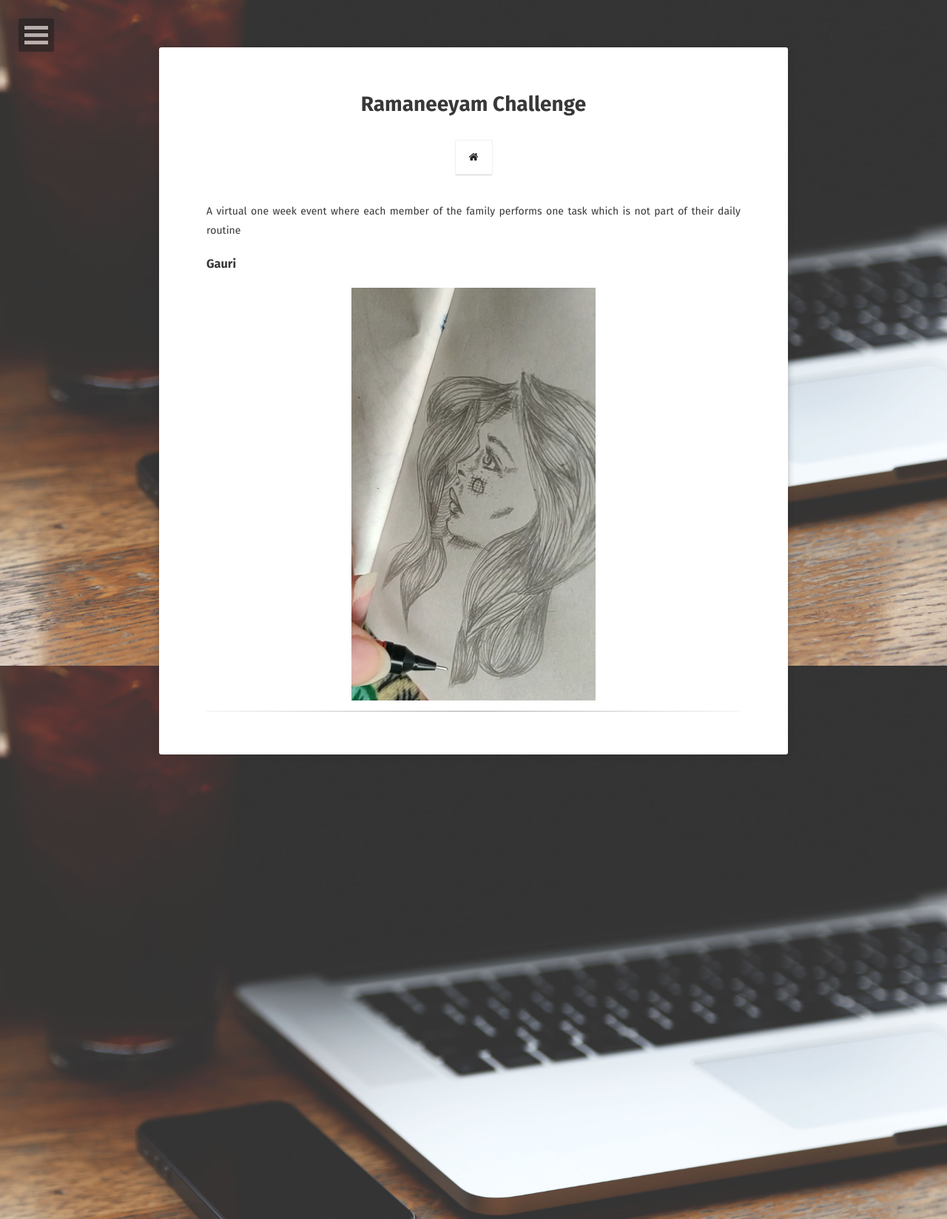
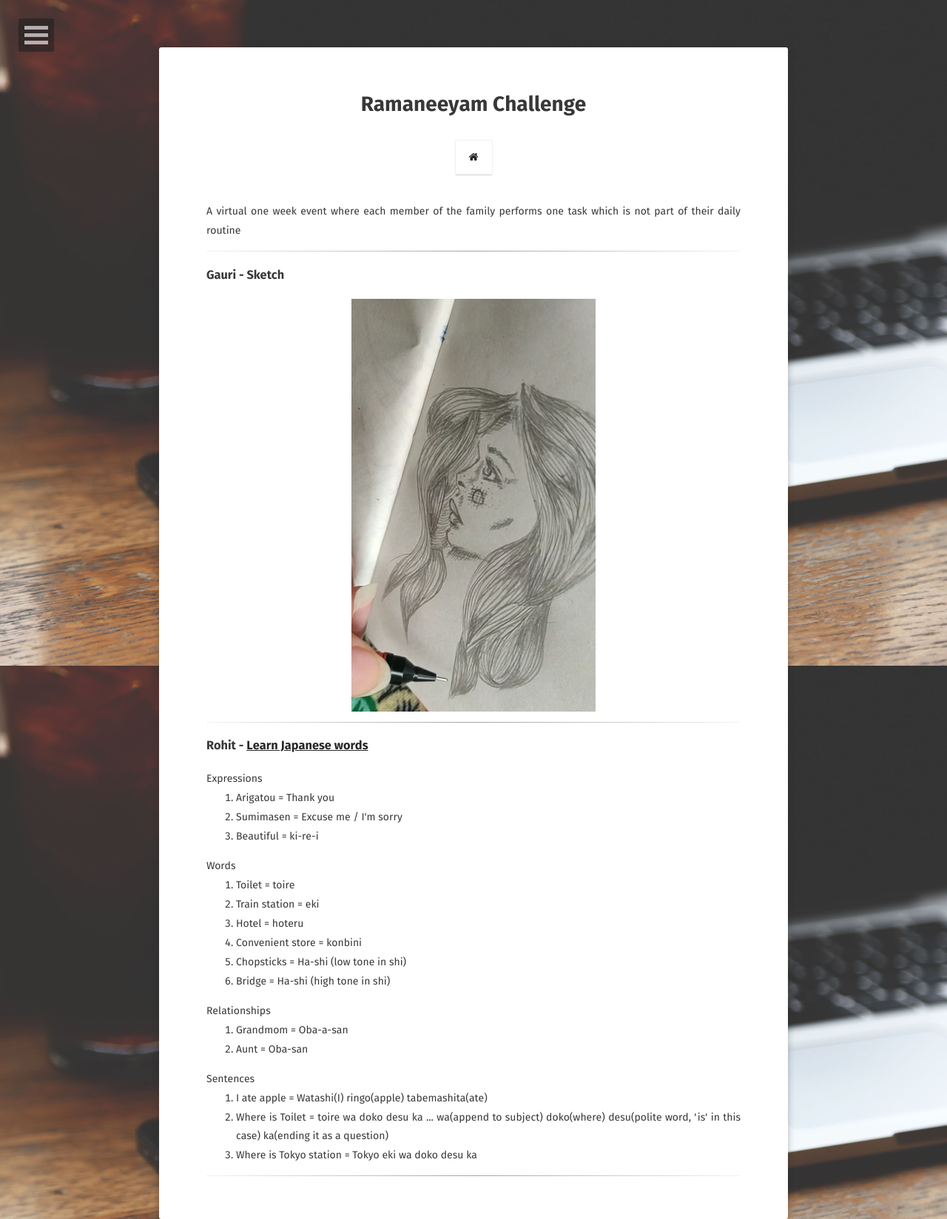
Before and after one commit to rohitnair987/rohitnair987.github.io, a Jekyll site: the page built from activities/ramaneeyamchallenge.md, in a window 1280 px wide. Shown: the whole page at 74% size. Built offline with Jekyll 4.4.1, drawn with Linux system fonts in a browser that asks for light colours; some web fonts are replaced; comment, search, counter and statistics services are not loaded.

Commit message:
learning japanese

```diff
--- a/_layouts/ramaneeyamchallenge.html
+++ b/_layouts/ramaneeyamchallenge.html
@@ -26,16 +26,51 @@ layout: compress
 				<div class="wow fadeInLeft" data-wow-duration="1.5s">
                 	<p>A virtual one week event where each member of the family performs one task which is not part of their daily routine</p>
                 </div>
+                <hr />
 
                 <div class="activity-list">
                     <div class="wow fadeInLeft" data-wow-duration="1.5s">
                         <h3>
-                            Gauri
+                            Gauri - Sketch
                         </h3>
                         <img src="{{ site.url }}/assets/img/ramaneeyamchallenge/Gauri_Sketch.png">
                     </div>
-                    <hr />
                 </div>
+                <hr />
+                <div class="activity-list no-margin">
+                    <div class="wow fadeInLeft" data-wow-duration="1.5s">
+                        <h3>
+                            Rohit - <a href="https://www.youtube.com/watch?v=8YV8KmfBbBM">Learn Japanese words</a>
+                        </h3>
+                        <p>Expressions</p>
+                        <ol>
+                            <li>Arigatou = Thank you</li>
+                            <li>Sumimasen = Excuse me / I'm sorry</li>
+                            <li>Beautiful = ki-re-i</li>
+                        </ol>
+                        <p>Words</p>
+                        <ol>
+                            <li>Toilet = toire</li>
+                            <li>Train station = eki</li>
+                            <li>Hotel = hoteru</li>
+                            <li>Convenient store = konbini</li>
+                            <li>Chopsticks = Ha-shi (low tone in shi)</li>
+                            <li>Bridge = Ha-shi (high tone in shi)</li>
+                        </ol>
+                        <p>Relationships</p>
+                        <ol>
+                            <li>Grandmom = Oba-a-san</li>
+                            <li>Aunt = Oba-san</li>
+                        </ol>
+                        <p>Sentences</p>
+                        <ol>
+                            <li>I ate apple = Watashi(I) ringo(apple) tabemashita(ate)</li>
+                            <li>Where is Toilet = toire wa doko desu ka ... wa(append to subject) doko(where) desu(polite word, 'is' in this case) ka(ending it as a question)</li>
+                            <li>Where is Tokyo station = Tokyo eki wa doko desu ka</li>
+                        </ol>
+                    </div>
+                </div>
+                <hr />
             </div>
         </div>
     </header>
--- a/_sass/elements.scss
+++ b/_sass/elements.scss
@@ -206,3 +206,10 @@ kbd {
     font-weight: 300;
     margin-bottom: 10px;
 }
+
+.no-margin p {
+  margin: 0
+}
+.no-margin ol {
+  margin-block-start: 0;
+}
```
